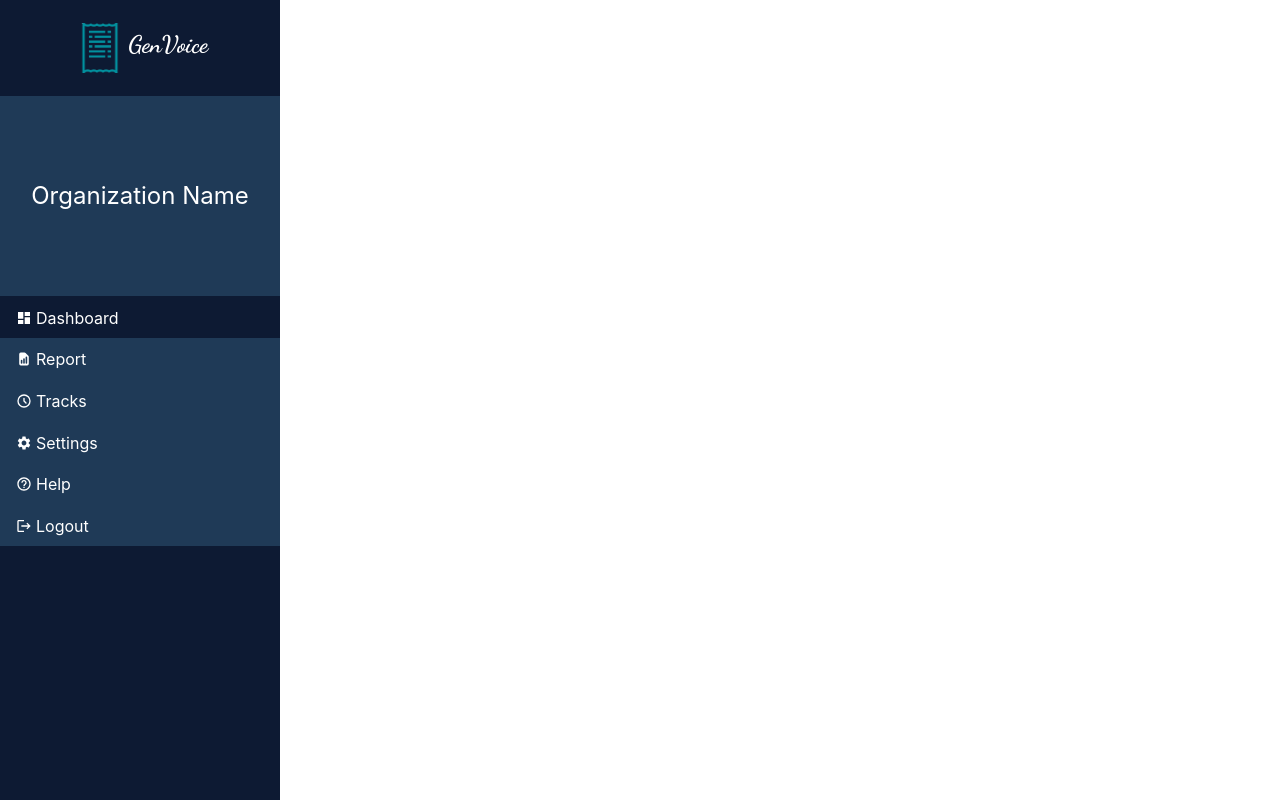
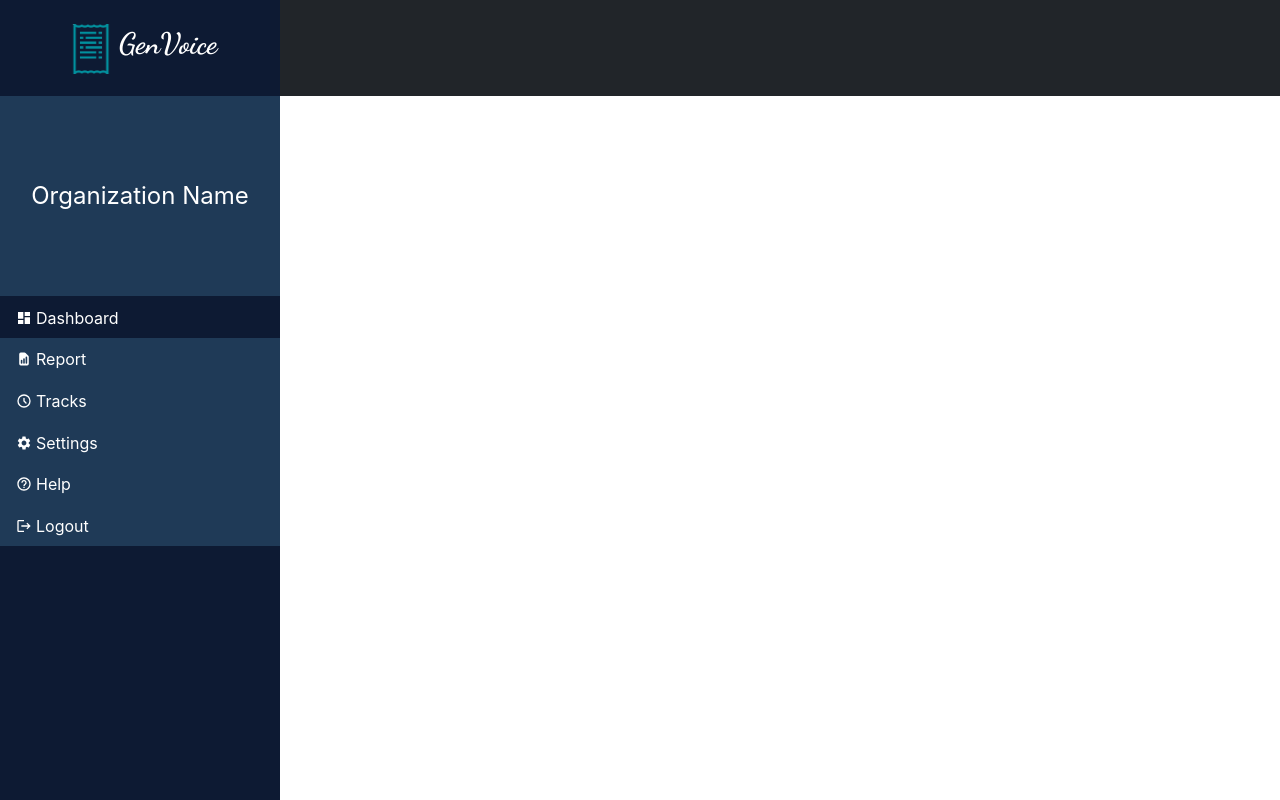
Before and after one commit to timduapuluhenam/gen-voice-fe, a React (Create React App) app: page /dashboard in a window 1280 px wide. Built offline with nearby package versions, Linux system fonts and the light colour scheme.

Commit message:
minor change

```diff
--- a/src/App.js
+++ b/src/App.js
@@ -5,16 +5,16 @@ import {
 } from 'react-router-dom'
 
 import Home from './pages/Home'
-import Login from './pages/Login'
-import Register from './pages/Register'
+// import Login from './pages/Login'
+// import Register from './pages/Register'
 import Dashboard from './pages/Dashboard'
 
 function App () {
   return (
     <Routes>
       <Route path="/" element={<Home/>}/>
-      <Route path="/login" element={<Login/>}/>
-      <Route path="/register" element={<Register/>}/>
+      {/* <Route path="/login" element={<Login/>}/>
+      <Route path="/register" element={<Register/>}/> */}
 
       <Route path="/dashboard" element={<Dashboard/>}/>
     </Routes>
--- a/src/assets/style/sidebar.module.css
+++ b/src/assets/style/sidebar.module.css
@@ -4,7 +4,7 @@
   color: white;
   font-family: 'Dancing Script', cursive;
   font-weight: bolder;
-  font-size: 1.5em;
+  font-size: 1.85em;
 }
 
 .active{
--- a/src/pages/Dashboard.js
+++ b/src/pages/Dashboard.js
@@ -4,8 +4,13 @@ import Sidebar from '../components/Sidebar'
 
 const Dashboard = () => {
   return (
-    <div>
-      <Sidebar/>
+    <div className='d-flex justify-content-end'>
+      <Sidebar className='position-sticky' />
+      <div className='w-100'>
+        <nav className='bg-dark' style={{ height: '12vh' }}>
+
+        </nav>
+      </div>
     </div>
   )
 }
```
